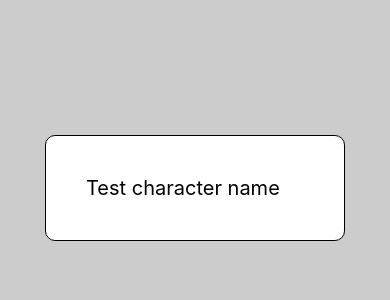
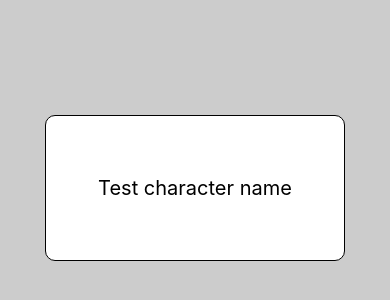
Before and after one commit to frankmangone/cards-game, a React Native app: screen / in a window 390 px wide. Shown: the part 234-534 px from the top of the page. Built offline with nearby package versions, Linux system fonts and the light colour scheme.

Commit message:
Tweaks card styles a bit, just for now

```diff
--- a/src/components/SwipeableCard.tsx
+++ b/src/components/SwipeableCard.tsx
@@ -8,12 +8,13 @@ const Wrapper = styled(Animated.View)`
   background-color: white;
   border: 1px solid black;
   border-radius: 10px;
-  padding: 40px;
+  padding: 60px 40px;
   width: 300px;
 `
 
 const Text = styled.Text`
   font-size: 20px;
+  text-align: center;
 `
 
 const SwipeableCard: VFC = () => {
```
